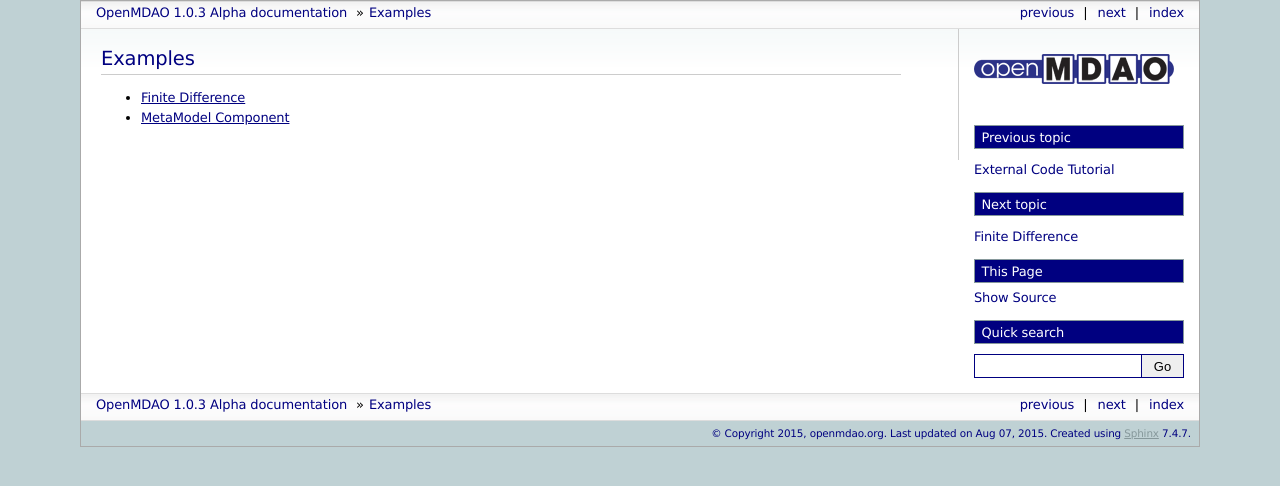
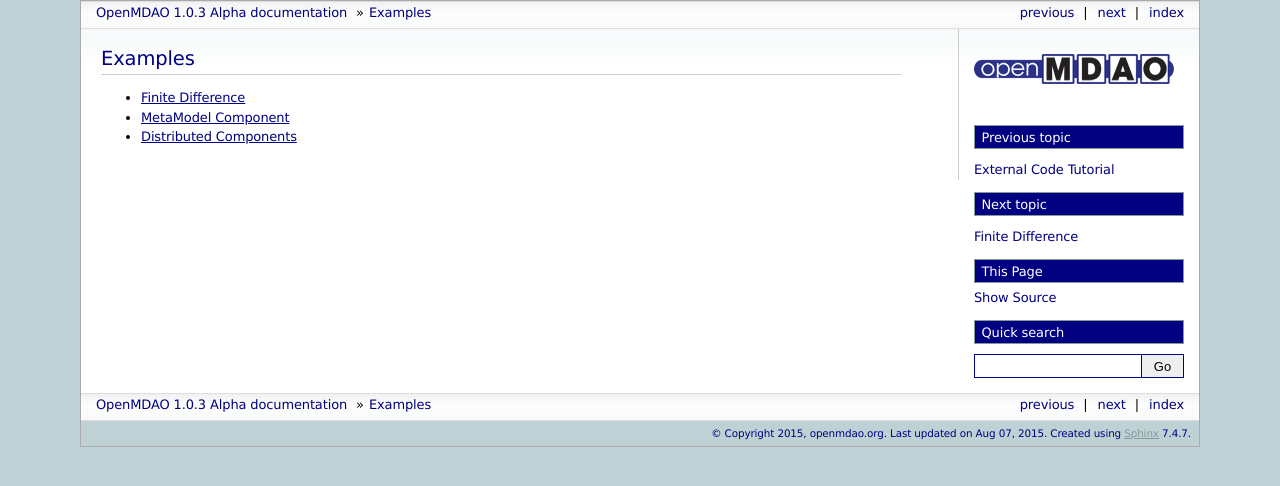
Before and after one commit to OpenMDAO/OpenMDAO1, a Sphinx documentation site: the page built from openmdao/docs/usr-guide/examples.rst, in a window 1280 px wide. Shown: the top 486 px of the page. Built offline with Sphinx 7.4.7, drawn with Linux system fonts in a browser that asks for light colours; part of the change alters nothing that is shown.

Commit message:
distributed component example

```diff
--- a/openmdao/docs/usr-guide/examples.rst
+++ b/openmdao/docs/usr-guide/examples.rst
@@ -9,3 +9,4 @@ Examples
 
    examples/example_fd.rst
    examples/krig_sin.rst
+   examples/distrib_adder.rst
--- /dev/null
+++ b/openmdao/docs/usr-guide/examples/distrib_adder.rst
@@ -0,0 +1,188 @@
+.. index:: Parallel Component Example
+
+Distributed Components
+------------------------
+OpenMDAO can work with components that are actually distributed themselves.
+This is useful for dealing with complex tools, like PDE solver (CFD or FEA).
+But it can also be used to speed up any calculations you're implementing yourself
+directly in OpenMDAO using our MPI based parallel data passing.
+
+Why should you use OpenMDAO to build your own distributed components? Because
+it lets you do it without writing any significant MPI code yourself.
+Here is a simple example where we break up the job of adding a scalar value
+to a large float array (30,000,000 elements).
+
+
+.. testcode :: dist_adder
+
+    from __future__ import print_function
+    import numpy as np
+    from six.moves import range
+
+    from openmdao.core import Component
+    from openmdao.util.array_util import evenly_distrib_idxs
+
+    class DistributedAdder(Component):
+        """
+        Distributes the work of adding 10 to every item in the param vector
+        """
+
+        def __init__(self, size=100):
+            super(DistributedAdder, self).__init__()
+
+            self.local_size = self.size = int(size)
+
+            #NOTE: we declare the variables at full size so that the component will work in serial too
+            self.add_param('x', shape=size)
+            self.add_output('y', shape=size)
+
+        def get_req_cups(self):
+            """
+            min/max number of cpus that this component can use
+            """
+            return (1,self.size)
+
+        def setup_distrib_idxs(self):
+            """
+            specify the local sizes of the variables and which specific indices this specific
+            distributed component will handle. Indices do NOT need to be sequential or
+            contiguous!
+            """
+
+            comm = self.comm
+            rank = comm.rank
+
+            #NOTE: evenly_distrib_idxs is a helper function to split the array up as evenly as possible
+            sizes, offsets = evenly_distrib_idxs(comm.size, self.size)
+            local_size, local_offset = sizes[rank], offsets[rank]
+            self.local_size = int(local_size)
+
+            start = local_offset
+            end = local_offset + local_size
+
+            self.set_var_indices('x', val=np.zeros(local_size, float),
+                src_indices=np.arange(start, end, dtype=int))
+            self.set_var_indices('y', val=np.zeros(local_size, float),
+                src_indices=np.arange(start, end, dtype=int))
+
+        def solve_nonlinear(self, params, unknowns, resids):
+
+            #NOTE: Each process will get just its local part of the vector
+            print('process {0:d}: {1}'.format(self.comm.rank, params['x'].shape))
+
+            unknowns['y'] = params['x'] + 10
+
+
+    class Summer(Component):
+        """
+        Agreggation component that collects all the values from the distributed
+        vector addition and computes a total
+        """
+
+        def __init__(self, size=100):
+            super(Summer, self).__init__()
+
+            #NOTE: this component depends on the full y array, so OpenMDAO
+            #      will automatically gather all the values for it
+            self.add_param('y', val=np.zeros(size))
+            self.add_output('sum', shape=1)
+
+        def solve_nonlinear(self, params, unknowns, resids):
+
+            unknowns['sum'] = np.sum(params['y'])
+
+The distributed component magic happens in the `setup_distrib_idxs` method of
+the `DistributedAdder` class. This is where we tell the framework how to split
+up the the big array into smaller chunks handled separately by each distributed
+process. In this case, we just split the array up one chuck at a time in order
+as we go from process to process. But OpenMDAO does not requires that the `src_indices`
+be ordered or sequential!
+
+.. note::
+
+    Only the `DistributedAdder` class is a distributed component. The `Summer`
+    is class is a normal component that aggregates the whole array to sum it up.
+
+Next we'll use these components to build an actual distributed model:
+
+
+.. testcode :: dist_adder
+
+    import time
+
+    from openmdao.core import Problem, Group
+    from openmdao.components import ParamComp
+
+    from openmdao.core.mpi_wrap import MPI
+
+    if MPI:
+        # if you called this script with 'mpirun', then use the petsc data passing
+        from openmdao.core.petsc_impl import PetscImpl as impl
+    else:
+        # if you didn't use `mpirun`, then use the numpy data passing
+        from openmdao.core import BasicImpl as impl
+
+    #how many items in the array
+    size = 3e7
+
+    prob = Problem(impl=impl)
+    prob.root = Group()
+
+    prob.root.add('des_vars', ParamComp('x', np.ones(size)), promotes=['*'])
+    prob.root.add('plus', DistributedAdder(size), promotes=['*'])
+    prob.root.add('summer', Summer(size), promotes=['*'])
+
+    prob.setup(check=False)
+
+    prob['x'] = np.ones(size)
+
+    st = time.time()
+    prob.run()
+
+    #only print from the rank 0 process
+    if prob.root.comm.rank == 0:
+        print("run time:", time.time() - st)
+        #expected answer is 11
+        print("answer: ", prob['sum']/size)
+
+
+You can run this model in either serial or parallel, depending on how you call the script.
+Lets say you put the above code into a python script called *dist_adder.py*. Then to run it in
+serial you would call it just like any other python script:
+
+::
+
+    python dist_adder.py
+
+
+In that case, you'll expect to see some output that looks like this:
+
+::
+
+    process 0: (30000000,)
+    run time: 1.76785802841
+    answer:  11.0
+
+
+To run the model in parallel you need to have an MPI library (like OpenMPI),
+mpi4py, PETSc, and petsc4py installed. Then you can call the script like this:
+
+::
+
+    mpirun -n 2 python dist_adder.py
+
+
+And you can expect to see some output as follows:
+
+::
+
+    process 0: (15000000,)
+    process 1: (15000000,)
+    run time: 1.00080680847
+    answer:  11.0
+
+With two processes running, you get a decent speed up. You can see that each process took
+half the array. Why don't we get a full 2x speedup? Two reasons. The first, and more
+significant, factor is that we don't have a fully parallel model. The `plus` component is
+distributed, but not the `summer` component. This introduces a bottleneck because we have to wait
+for the serial operation.
```
